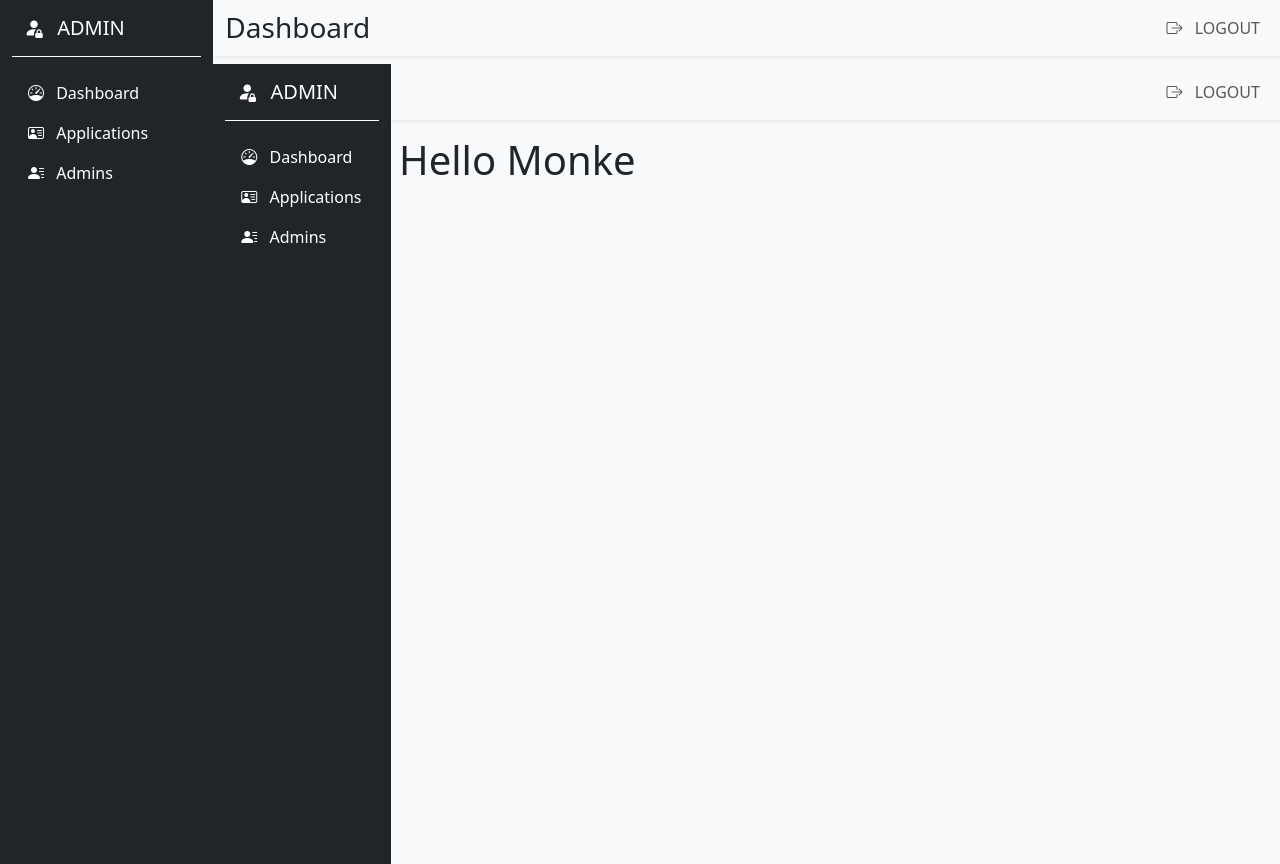
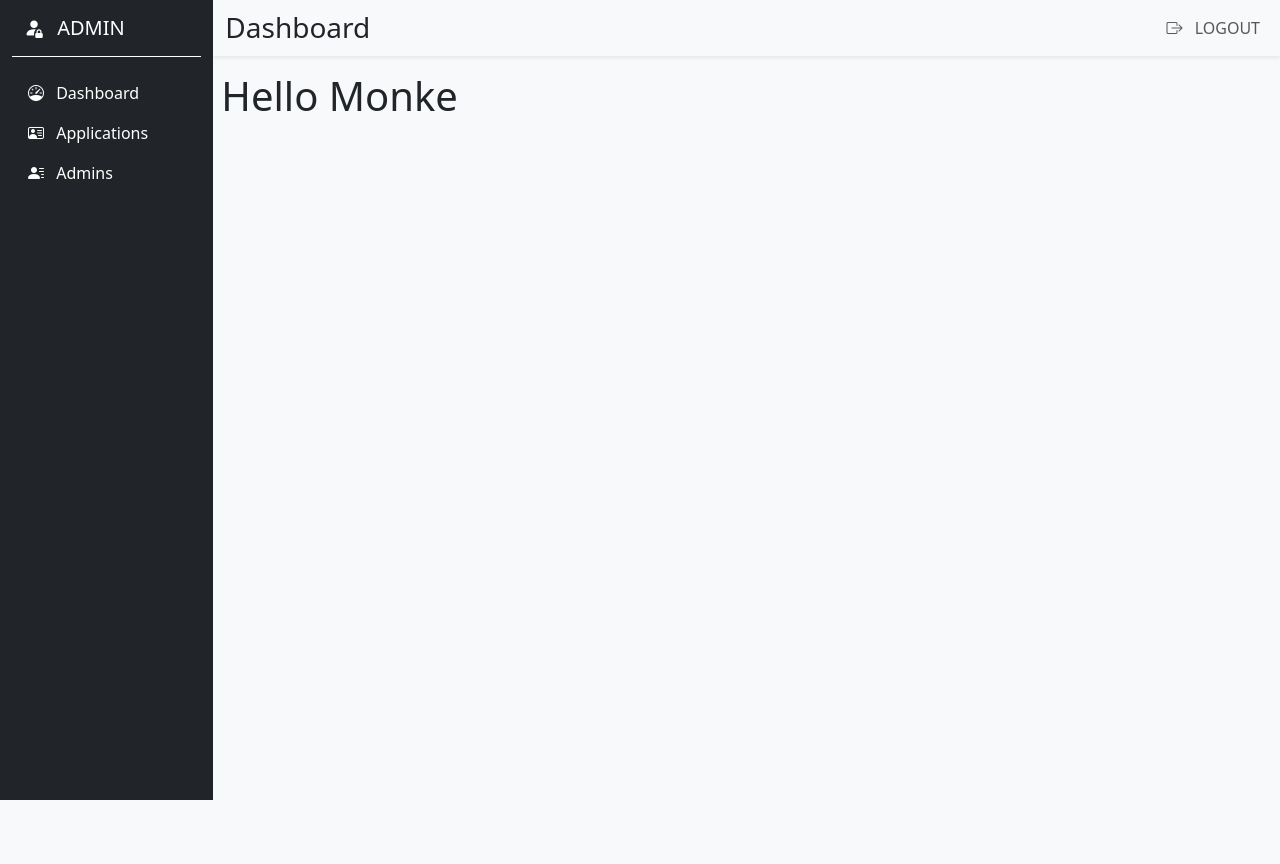
Before and after one commit to ruzzeldean/digital-id-portal, a PHP site: page /dashboard.php in a window 1280 px wide. After the commit the page ends 800 px from the top, so only its background shows below. Run offline with PHP 8.4, Linux system fonts and the light colour scheme; some libraries are stand-ins or nearby versions.

Commit message:
Modify dashboard back to be a simple dashboard

```diff
--- a/admin/dashboard.php
+++ b/admin/dashboard.php
@@ -1,57 +1,7 @@
 <?php include './includes/header.php'; ?>
 
-  <div class="wrapper">
-    <div class="container-fluid">
-      <div class="row min-vh-100">
-        <div class="col-2 col-sm-3 col-xl-2 bg-dark">
-          <div class="sticky-top">
-            <nav class="navbar bg-dark border-bottom border-white mb-3" data-bs-theme="dark">
-              <div class="container-fluid">
-                <a class="navbar-brand text-nowrap" href="#">
-                  <i class="bi bi-person-fill-lock"></i>
-                  <span class="d-none d-sm-inline ms-2">ADMIN</span>
-                </a>
-              </div>
-            </nav>
-
-            <nav class="nav flex-column">
-              <a class="nav-link text-white text-nowrap" href="#">
-                <i class="bi bi-speedometer"></i>
-                <span class="d-none d-sm-inline ms-2">Dashboard</span>
-              </a>
-              <a class="nav-link text-white text-nowrap" href="#">
-                <i class="bi bi-person-vcard"></i>
-                <span class="d-none d-sm-inline ms-2">Applications</span>
-              </a>
-              <a class="nav-link text-white text-nowrap" href="#">
-                <i class="bi bi-person-lines-fill"></i>
-                <span class="d-none d-sm-inline ms-2">Admins</span>
-              </a>
-            </nav>
-          </div>
-        </div>
-
-        <div class="col-10 col-sm-9 col-xl-10 p-0 m-0">
-          <nav class="navbar navbar-expand-lg bg-body-tertiary mb-2 shadow-sm"> <!-- mb-3 -->
-            <div class="container-fluid">
-              <ul class="navbar-nav ms-auto">
-                <li class="nav-item">
-                  <a class="nav-link" href="./">
-                    <i class="bi bi-box-arrow-right me-2"></i>
-                    LOGOUT
-                  </a>
-                </li>
-              </ul>
-            </div>
-          </nav>
-
-          <main class="dashboard-main p-2">
-            <h1>Hello Monke</h1>
-          </main>
-
-        </div>
-      </div>
-    </div>
-  </div>
+            <main class="dashboard-main p-2">
+              <h1>Hello Monke</h1>
+            </main>
 
 <?php include './includes/footer.php'; ?>
```
